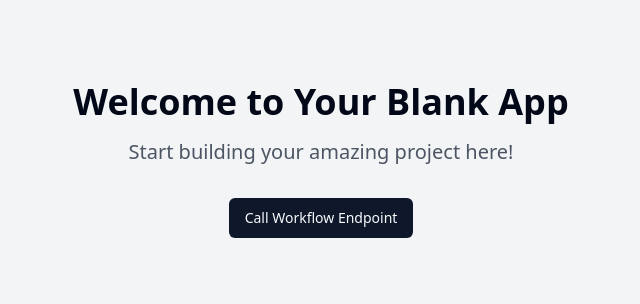
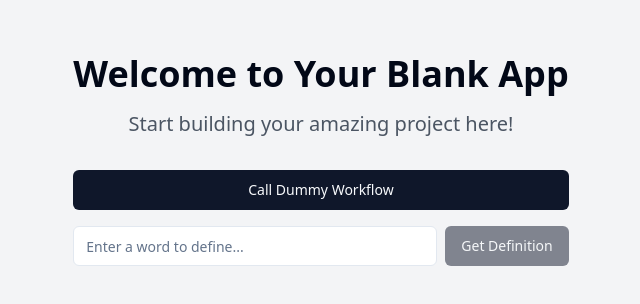
Before and after one commit to kristianlovable/bare-bones-canvas-sketch, a React (Vite) app: page / in a window 1280 px wide. Shown: the part 224-528 px from the top of the page, without its empty margins (319-959 px from the left). Built offline with nearby package versions, Linux system fonts and the light colour scheme.

Commit message:
Add OpenAI API key configuration
Configure the OpenAI API key for the Mastra workflow.

```diff
--- a/src/pages/Index.tsx
+++ b/src/pages/Index.tsx
@@ -1,11 +1,13 @@
 
 import { useState } from "react";
 import { Button } from "@/components/ui/button";
+import { Input } from "@/components/ui/input";
 import { useToast } from "@/hooks/use-toast";
 
 const Index = () => {
   const [response, setResponse] = useState<any>(null);
   const [loading, setLoading] = useState(false);
+  const [word, setWord] = useState("");
   const { toast } = useToast();
 
   const callWorkflowEndpoint = async () => {
@@ -38,19 +40,100 @@ const Index = () => {
     }
   };
 
+  const getDefinition = async () => {
+    if (!word.trim()) {
+      toast({
+        title: "Error",
+        description: "Please enter a word",
+        variant: "destructive",
+      });
+      return;
+    }
+
+    setLoading(true);
+    try {
+      // Create a new run
+      const createRunResponse = await fetch(
+        "https://nqspuwzqrwamccpqwwvj.supabase.co/functions/v1/api/workflows/definition/create-run",
+        { method: "POST" }
+      );
+
+      if (!createRunResponse.ok) {
+        throw new Error(`HTTP error! status: ${createRunResponse.status}`);
+      }
+
+      const runData = await createRunResponse.json();
+      const runId = runData.runId;
+
+      // Start the workflow
+      const startResponse = await fetch(
+        `https://nqspuwzqrwamccpqwwvj.supabase.co/functions/v1/api/workflows/definition/start?runId=${runId}`,
+        {
+          method: "POST",
+          headers: {
+            "Content-Type": "application/json",
+          },
+          body: JSON.stringify({
+            inputData: { word: word.trim() },
+          }),
+        }
+      );
+
+      if (!startResponse.ok) {
+        throw new Error(`HTTP error! status: ${startResponse.status}`);
+      }
+
+      const result = await startResponse.json();
+      setResponse(result);
+
+      toast({
+        title: "Success!",
+        description: `Got definition for "${word}"`,
+      });
+    } catch (error) {
+      console.error("Error getting definition:", error);
+      toast({
+        title: "Error",
+        description: "Failed to get definition",
+        variant: "destructive",
+      });
+    } finally {
+      setLoading(false);
+    }
+  };
+
   return (
     <div className="min-h-screen flex flex-col items-center justify-center bg-gray-100 p-8">
       <div className="text-center max-w-2xl">
         <h1 className="text-4xl font-bold mb-4">Welcome to Your Blank App</h1>
         <p className="text-xl text-gray-600 mb-8">Start building your amazing project here!</p>
 
-        <Button
-          onClick={callWorkflowEndpoint}
-          disabled={loading}
-          className="mb-8"
-        >
-          {loading ? "Calling Workflow..." : "Call Workflow Endpoint"}
-        </Button>
+        <div className="space-y-4 mb-8">
+          <Button
+            onClick={callWorkflowEndpoint}
+            disabled={loading}
+            className="w-full"
+          >
+            {loading ? "Calling Workflow..." : "Call Dummy Workflow"}
+          </Button>
+
+          <div className="flex gap-2">
+            <Input
+              type="text"
+              placeholder="Enter a word to define..."
+              value={word}
+              onChange={(e) => setWord(e.target.value)}
+              onKeyPress={(e) => e.key === 'Enter' && getDefinition()}
+              className="flex-1"
+            />
+            <Button
+              onClick={getDefinition}
+              disabled={loading || !word.trim()}
+            >
+              {loading ? "Getting..." : "Get Definition"}
+            </Button>
+          </div>
+        </div>
 
         {response && (
           <div className="mt-8 p-6 bg-white rounded-lg shadow-lg text-left">
```
Also changed, not shown: 2 other files (tests, documents, lock files or other folders).
